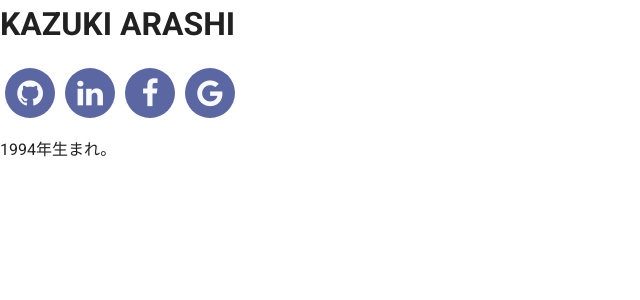
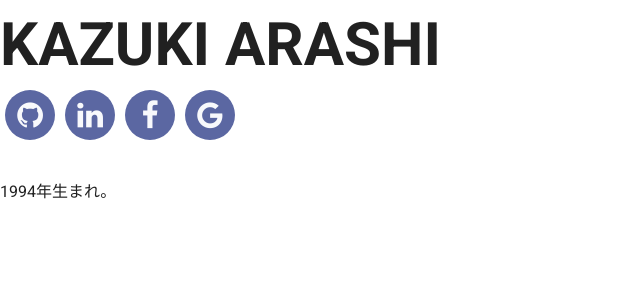
Before and after one commit to ars1208/ars1208.github.io, a Vue app: page /about in a window 1280 px wide. Shown: the top 300 px of the page, without its empty margins (0-640 px from the left). Built offline with nearby package versions, Linux system fonts and the light colour scheme.

Commit message:
Aboutのデザインを修正

```diff
--- a/src/views/About.vue
+++ b/src/views/About.vue
@@ -1,6 +1,6 @@
 <template>
   <div id="about" class="about__main">
-    <h1>KAZUKI ARASHI</h1>
+    <h1 class="about__name">KAZUKI ARASHI</h1>
     <ul class="about__info_contacts">
       <li class="about__info_contact"><div class="about__info_icon-bg"><i class="fa fa-github about__info_icon"></i></div></li>
       <li class="about__info_contact"><div class="about__info_icon-bg"><i class="fa fa-linkedin about__info_icon"></i></div></li>
@@ -25,10 +25,13 @@ export default Vue.extend({
 .about__main {
   height: 100vh;
 }
+.about__name {
+  font-size: 60px;
+}
 .about__info_contacts {
   list-style: none;
   padding: 0;
-  margin: 20px 0;
+  margin-bottom: 40px;
 }
 .about__info_contact {
   display: inline-block;
```
